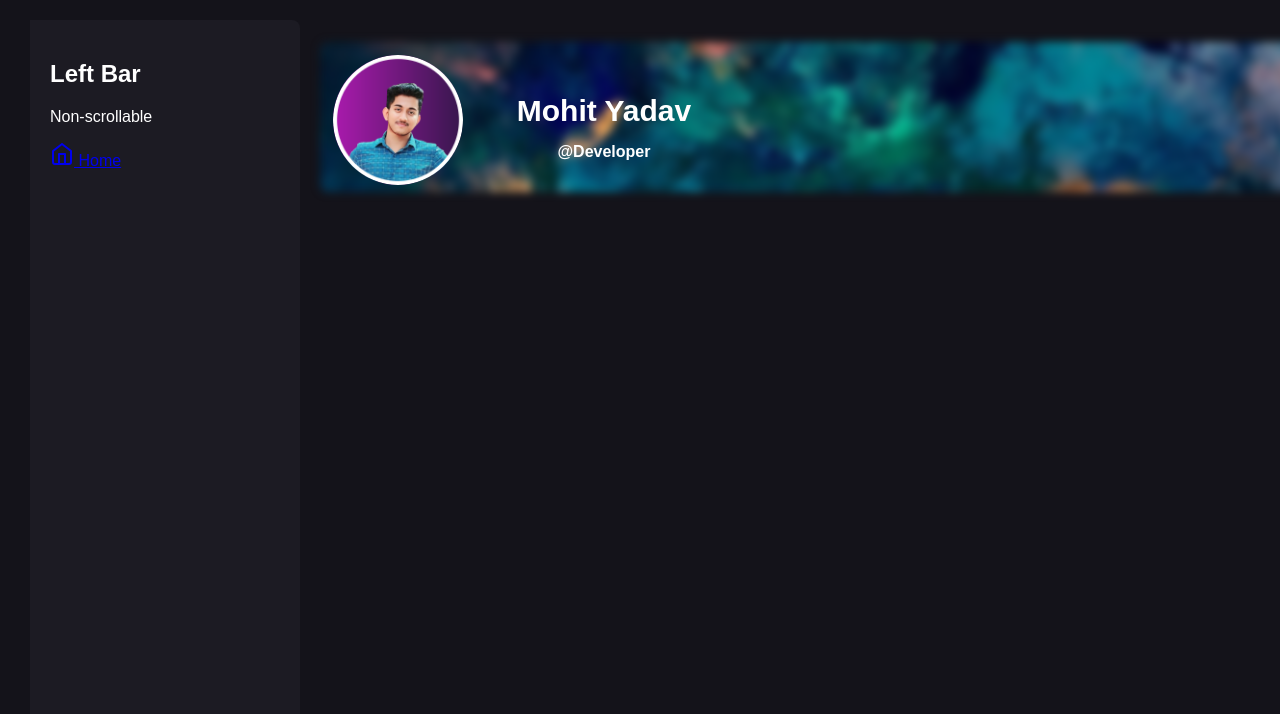
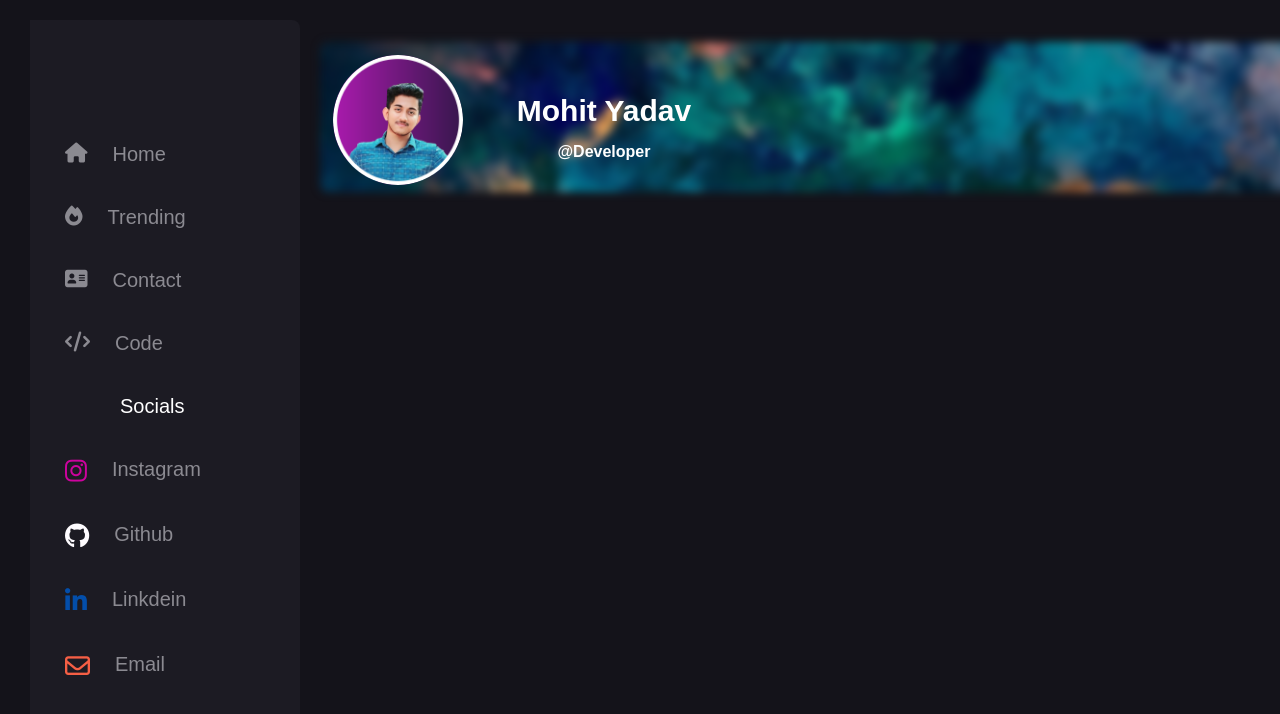
Before and after one commit to mohityadav52708/My_Portfolio, a plain HTML site: page index.html in a window 1280 px wide. Shown: the top 714 px of the page. Drawn offline with Linux system fonts and the light colour scheme.

Commit message:
side bar has been updated

```diff
--- a/index.html
+++ b/index.html
@@ -5,36 +5,50 @@
     <meta name="viewport" content="width=device-width, initial-scale=1.0" />
     <title>My Portfolio</title>
     <link rel="stylesheet" href="style.css" />
+    <link rel="stylesheet" href="https://cdnjs.cloudflare.com/ajax/libs/font-awesome/6.4.0/css/all.min.css"
+    integrity="sha512-iecdLmaskl7CVkqkXNQ/ZH/XLlvWZOJyj7Yy7tcenmpD1ypASozpmT/E0iPtmFIB46ZmdtAc9eNBvH0H/ZpiBw=="
+    crossorigin="anonymous" referrerpolicy="no-referrer" />
     <style>
       /* Add styles for the rest of your content */
     </style>
   </head>
   <body>
-    <div id="left-bar">
-      <!-- Content for the left bar goes here -->
-      <h2>Left Bar</h2>
-      <p>Non-scrollable</p>
-      <a
-        class="flex bg-transparent items-center placeholder:text-info transform transition-transform duration-300 hover:-translate-y-1 text-sm gap-4 p-4"
-        href="/"
-        ><svg
-          xmlns="http://www.w3.org/2000/svg"
-          width="24"
-          height="24"
-          viewBox="0 0 24 24"
-          fill="none"
-          stroke="currentColor"
-          stroke-width="2"
-          stroke-linecap="round"
-          stroke-linejoin="round"
-          class="lucide lucide-home"
-        >
-          <path d="m3 9 9-7 9 7v11a2 2 0 0 1-2 2H5a2 2 0 0 1-2-2z"></path>
-          <polyline points="9 22 9 12 15 12 15 22"></polyline>
-        </svg>
-        Home</a
-      >
-      <!-- Add more content if needed -->
+    <div class="left-bar">
+      <div class="icons">
+        <i id="icon" class="fa-solid fa-house"></i>
+        <a id="Home" href="">Home</a>
+      </div>
+      <div class="icons">
+        <i id="icon" class="fa-solid fa-fire"></i>
+        <a id="Trending" href="">Trending</a>
+      </div>
+      <div class="icons">
+        <i id="icon" class="fa-solid fa-address-card"></i>
+        <a id="Contact" href="">Contact</a>
+      </div>
+      <div class="icons">
+        <i id="icon" class="fa-solid fa-code"></i>
+        <a id="Code" href="">Code</a>
+      </div>
+      <div class="social">
+        <p id="social_para">Socials</p>
+      </div>
+      <div class="icons">
+        <i id="Instagram" class="fa-brands fa-instagram"></i>
+        <a id="instagram_para" href="">Instagram</a>
+      </div>
+      <div class="icons">
+        <i id="Github" class="fa-brands fa-github"></i>
+        <a id="github_para" href="">Github</a>
+      </div>
+      <div class="icons">
+        <i id="Linkdein" class="fa-brands fa-linkedin-in"></i>
+        <a id="linkdein_para" href="">Linkdein</a>
+      </div>
+      <div class="icons">
+        <i id="Email" class="fa-regular fa-envelope"></i>
+        <a id="Email_para" href="">Email</a>
+      </div>
     </div>
 
     <div class="profile_cover">
--- a/style.css
+++ b/style.css
@@ -6,7 +6,7 @@ body {
   background: #14131a;
 }
 
-  #left-bar {
+.left-bar {
   position: fixed; /* Fixed position */
   left: 30px;
   top: 20px;
@@ -19,6 +19,10 @@ body {
   box-sizing: border-box;
   border-top-right-radius: 8px;
   overflow-y: auto; /* Enable vertical scroll for the left bar if needed */
+  display: flex;
+  justify-content: center;
+  flex-direction: column;
+  align-items: center;
 }
 
 .profile_cover { /* Adjust the margin to make room for the left bar */
@@ -73,3 +77,52 @@ body {
   color: #fff;
   margin-top: -15px;
 }
+.left-bar .icons{
+width: 150px;
+display: flex;
+align-content: center;
+margin-left: -50px;
+padding: 20px;
+}
+.left-bar .icons i{
+font-size: 20px;
+padding-right: 25px;
+color: #8b8a91;
+}
+.left-bar .icons a{
+text-decoration: none;
+color: #8b8a91;
+font-size: 20px;
+/* padding-top: 1px; */
+}
+.left-bar .social{
+width: 150px;
+display: flex;
+align-content: center;
+flex-direction: column;
+margin-left: 0px;
+}
+.left-bar .social #social_para{
+margin-left: 10px;
+}
+.left-bar .social #social_para{
+color: #fff;
+font-size: 20px;
+margin-left: 30px;
+}
+.left-bar .icons #Instagram{
+font-size: 25px;
+color: rgb(205, 3, 158);
+}
+.left-bar .icons #Github{
+font-size: 25px;
+color: rgb(254, 252, 255);
+}
+.left-bar .icons #Linkdein{
+font-size: 25px;
+color: rgb(3, 78, 170);
+}
+.left-bar .icons #Email{
+font-size: 25px;
+color: #f55f45;
+}
```
Lines whose indentation alone changed are shown as unchanged.
